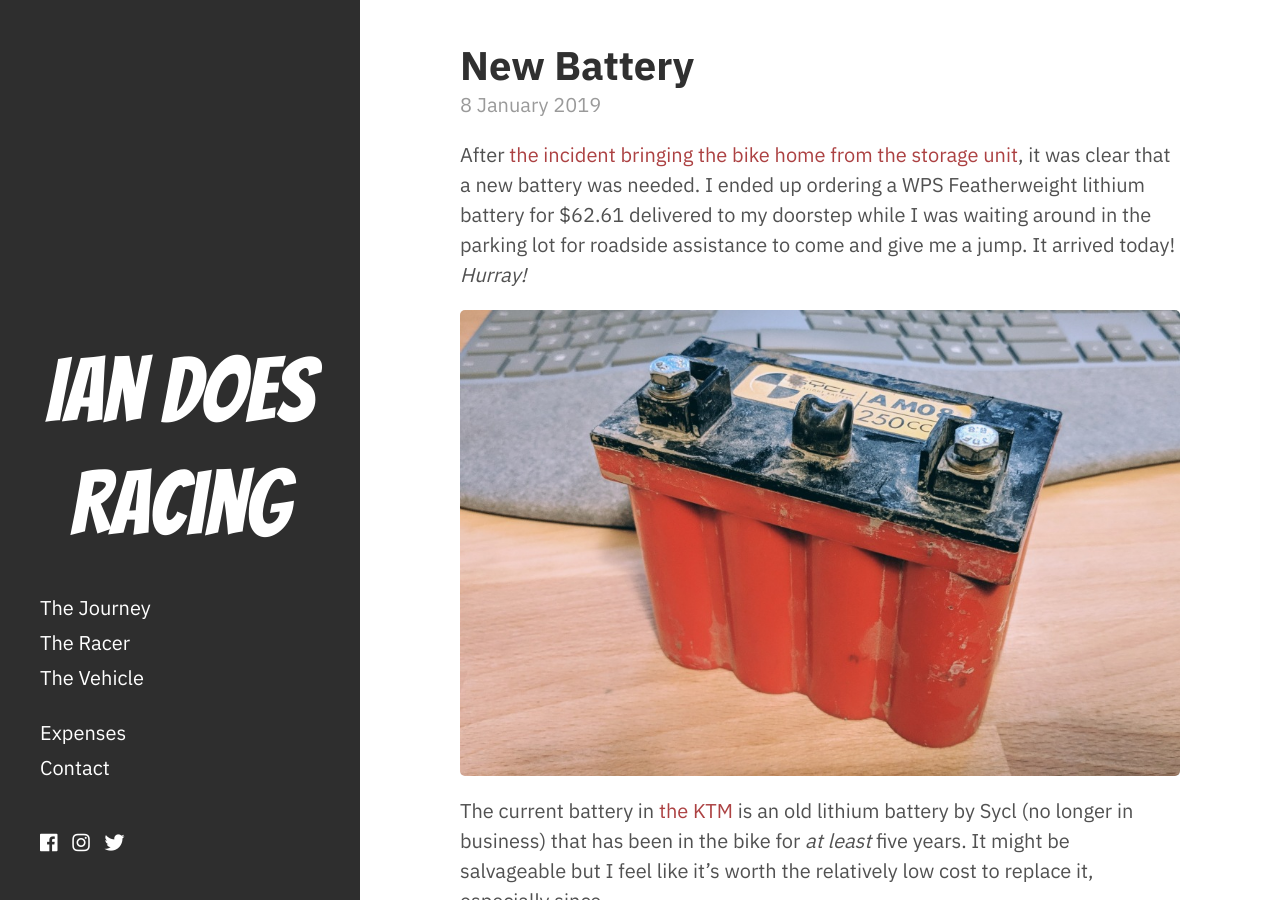
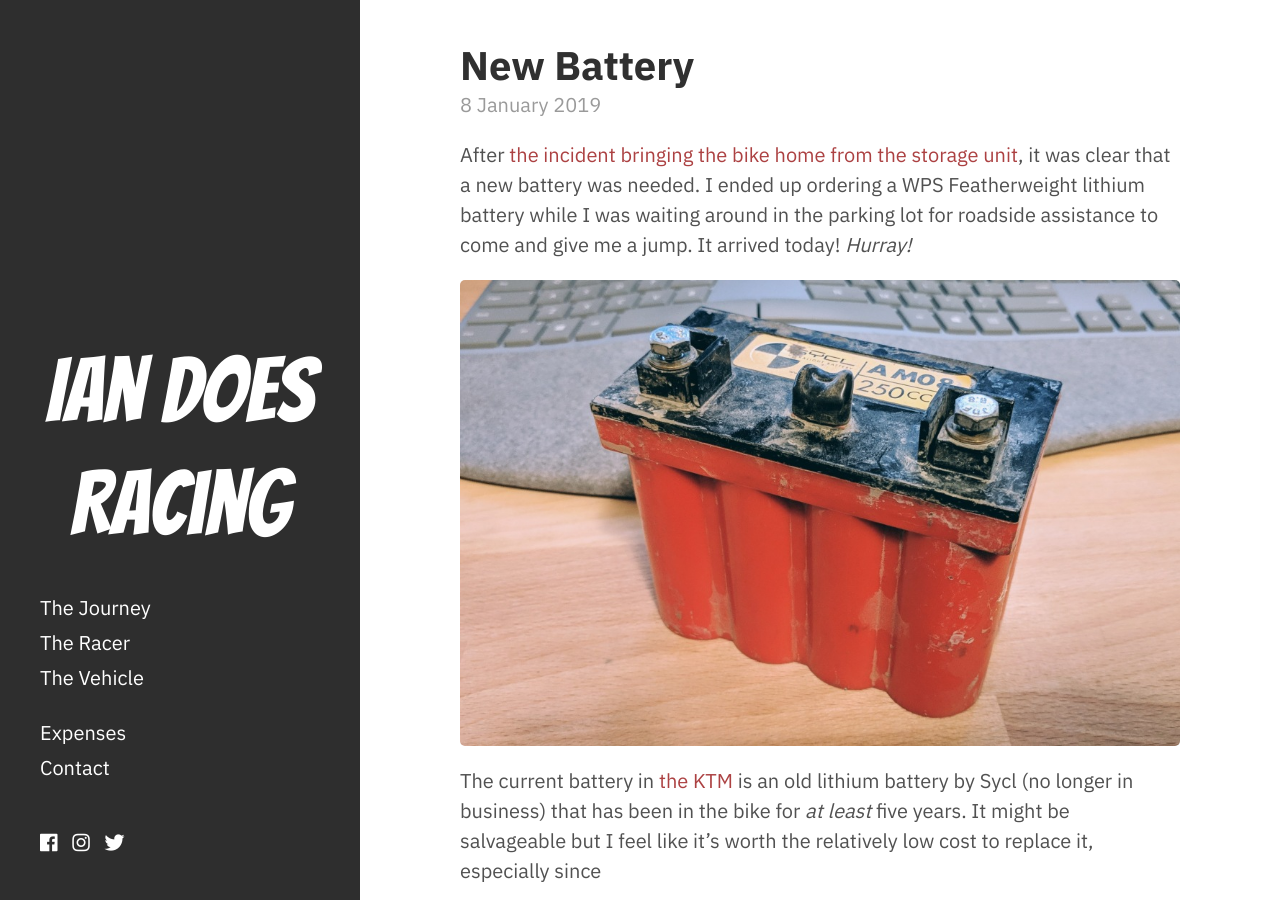
Before and after one commit to icooper/iandoesracing, a Jekyll site: the page built from _posts/2019-01-08-new-battery.md, in a window 1280 px wide and 900 px high. Built offline with Jekyll 4.4.1, drawn with Linux system fonts in a browser that asks for light colours; nearby versions of some CDN libraries.

Commit message:
removed sentence

```diff
--- a/_posts/2019-01-08-new-battery.md
+++ b/_posts/2019-01-08-new-battery.md
@@ -4,7 +4,7 @@
 date: 2019-01-08
 ---
 
-After [the incident bringing the bike home from the storage unit]({% link _posts/2019-01-03-bringing-it-home.md %}), it was clear that a new battery was needed. I ended up ordering a WPS Featherweight lithium battery for $62.61 delivered to my doorstep while I was waiting around in the parking lot for roadside assistance to come and give me a jump. It arrived today! *Hurray!*
+After [the incident bringing the bike home from the storage unit]({% link _posts/2019-01-03-bringing-it-home.md %}), it was clear that a new battery was needed. I ended up ordering a WPS Featherweight lithium battery while I was waiting around in the parking lot for roadside assistance to come and give me a jump. It arrived today! *Hurray!*
 
 ![old Sycl lithium battery](/assets/img/oldbatt.jpg "old Sycl lithium battery")
 
```
